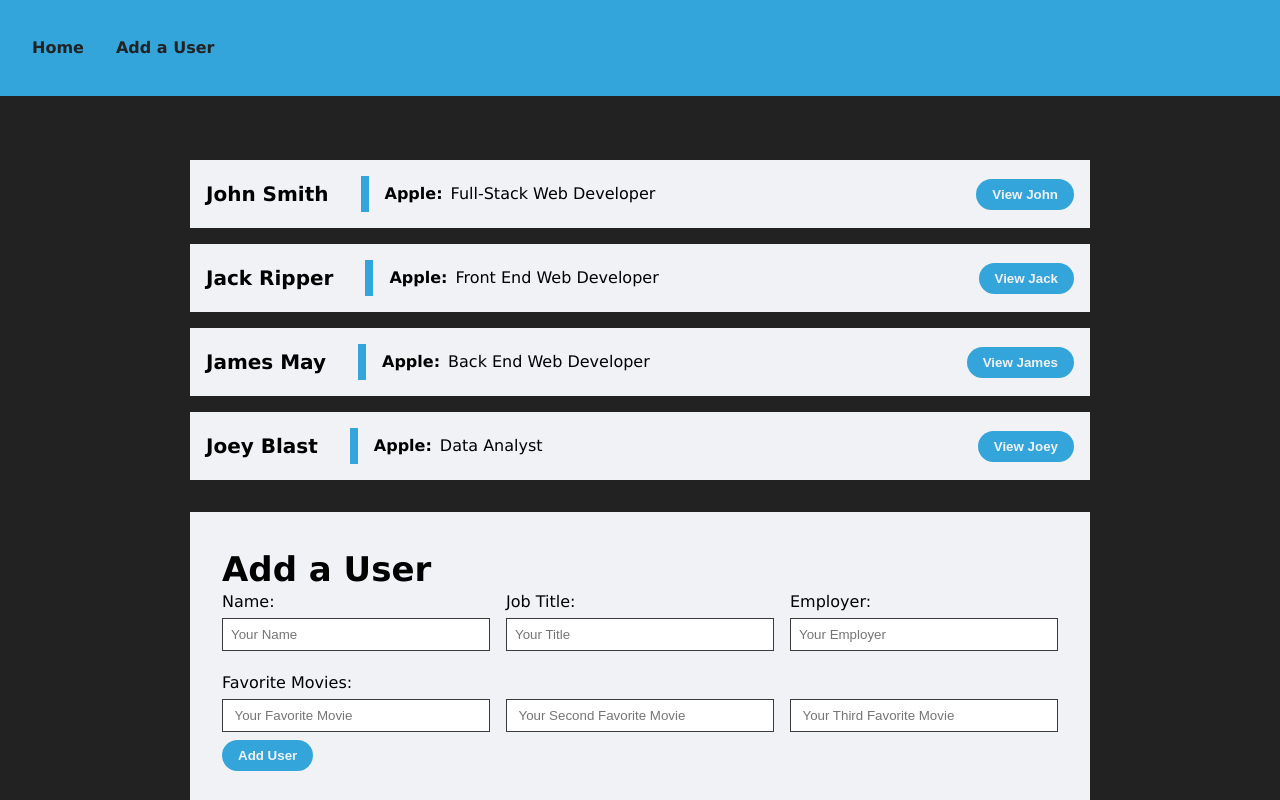
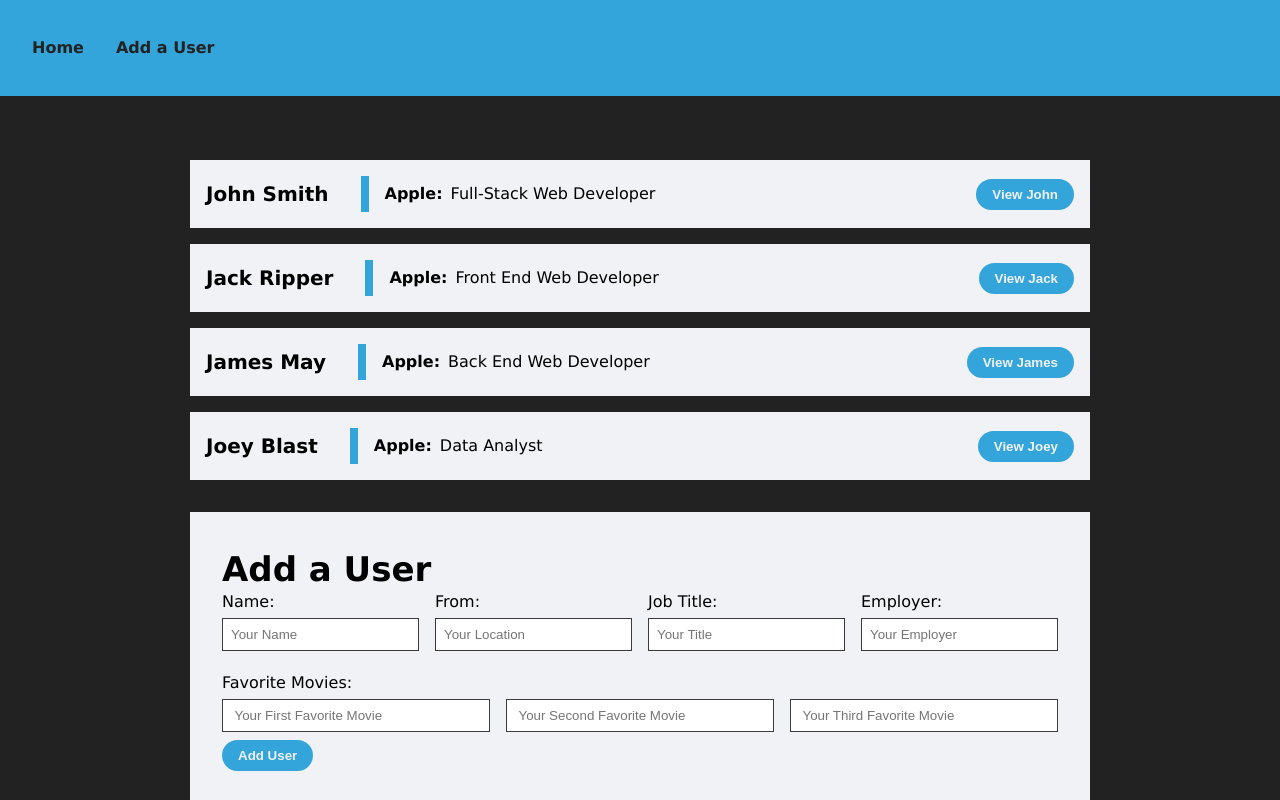
Before and after one commit to zackrogerst/user-directory, a React (Create React App) app: page / in a window 1280 px wide. Shown: the top 800 px of the page. Built offline with nearby package versions, Linux system fonts and the light colour scheme.

Commit message:
added stateful users and form, updates on add

```diff
--- a/src/App.jsx
+++ b/src/App.jsx
@@ -1,4 +1,4 @@
-import { Fragment } from "react";
+import { Fragment, useState } from "react";
 
 // import { Routes, Route, Navigate } from "react-router-dom";
 
@@ -12,9 +12,10 @@ import AddAUser from "./screens/AddAUser";
 import IndividualUser from "./screens/IndividualUser";
 import NotFound from "./screens/NotFound";
 
-import users from "./data/users";
+import db from "./data/db";
 
 function App() {
+	const [usersList, setUsersList] = useState(db);
 	return (
 		// <Layout>
 		// 	<Routes>
@@ -28,9 +29,9 @@ function App() {
 		<Fragment>
 			<Header />
 			<main>
-				<AllUsers users={users} />
-				<AddAUser />
-				<IndividualUser users={users} />
+				<AllUsers users={usersList} setUsers={setUsersList} />
+				<AddAUser users={usersList} setUsers={setUsersList} />
+				<IndividualUser users={usersList} setUsers={setUsersList} />
 				<NotFound />
 			</main>
 		</Fragment>
--- a/src/data/users.js
+++ b/src/data/db.jsx
@@ -1,4 +1,4 @@
-let users = [
+let db = [
 	{
 		id: 1,
 		name: "John Smith",
@@ -33,4 +33,4 @@ let users = [
 	}
 ];
 
-export default users;
+export default db;
--- a/src/screens/AddAUser.jsx
+++ b/src/screens/AddAUser.jsx
@@ -1,36 +1,127 @@
-import React from "react";
+import React, { useState, useEffect } from "react";
 
-const AddAUser = () => {
+const AddAUser = props => {
+	const { users, setUsers } = props;
+
+	const [newName, setNewName] = useState("");
+	const [newLocation, setNewLocation] = useState("");
+	const [newJob, setNewJob] = useState("");
+	const [newEmployer, setNewEmployer] = useState("");
+	const [newFav, setNewFav] = useState("");
+	const [newFav2, setNewFav2] = useState("");
+	const [newFav3, setNewFav3] = useState("");
+
+	const [newUser, setNewUser] = useState({
+		id: users.length + 1,
+		name: newName,
+		location: newLocation,
+		job: newJob,
+		employer: newEmployer,
+		movies: [newFav, newFav2, newFav3]
+	});
+
+	useEffect(() => {
+		setNewUser({
+			id: users.length + 1,
+			name: newName,
+			location: newLocation,
+			title: newJob,
+			employer: newEmployer,
+			movies: [newFav, newFav2, newFav3]
+		});
+	}, [users, newName, newLocation, newJob, newEmployer, newFav, newFav2, newFav3]);
+
+	function sendUsers() {
+		console.log(newUser);
+		if (
+			newName !== "" &&
+			newLocation !== "" &&
+			newJob !== "" &&
+			newEmployer !== "" &&
+			newFav !== "" &&
+			newFav2 !== "" &&
+			newFav3 !== ""
+		) {
+			setUsers([...users, newUser]);
+			console.table(users);
+		}
+	}
+
 	return (
 		<section className="form-container container">
 			<h2>Add a User</h2>
-			<form className="add-user-form">
+			<form className="add-user-form" onSubmit={e => e.preventDefault}>
 				<section className="add-user-form-top-row">
 					<div className="add-user-form-input-div">
-						<label for="name">Name:</label>
-						<input type="text" id="name" placeholder="Your Name" />
+						<label>Name:</label>
+						<input
+							type="text"
+							id="name"
+							placeholder="Your Name"
+							onChange={e => setNewName(e.target.value)}
+							required
+						/>
 					</div>
 
 					<div className="add-user-form-input-div">
-						<label for="job-title">Job Title:</label>
-						<input type="text" id="job-title" placeholder="Your Title" />
+						<label>From:</label>
+						<input
+							type="text"
+							id="location"
+							placeholder="Your Location"
+							onChange={e => setNewLocation(e.target.value)}
+							required
+						/>
 					</div>
 
 					<div className="add-user-form-input-div">
-						<label for="employer">Employer:</label>
-						<input type="text" id="employer" placeholder="Your Employer" />
+						<label>Job Title:</label>
+						<input
+							type="text"
+							id="job-title"
+							placeholder="Your Title"
+							onChange={e => setNewJob(e.target.value)}
+							required
+						/>
+					</div>
+
+					<div className="add-user-form-input-div">
+						<label>Employer:</label>
+						<input
+							type="text"
+							id="employer"
+							placeholder="Your Employer"
+							onChange={e => setNewEmployer(e.target.value)}
+							required
+						/>
 					</div>
 				</section>
 
-				<label for="movie">Favorite Movies:</label>
+				<label>Favorite Movies:</label>
 				<section className="add-user-form-movies-container">
-					<input id="movie" placeholder=" Your Favorite Movie" />
-					<input id="movie2" placeholder=" Your Second Favorite Movie" />
-					<input id="movie3" placeholder=" Your Third Favorite Movie" />
+					<input
+						id="movie"
+						placeholder=" Your First Favorite Movie"
+						onChange={e => setNewFav(e.target.value)}
+						required
+					/>
+
+					<input
+						id="movie2"
+						placeholder=" Your Second Favorite Movie"
+						onChange={e => setNewFav2(e.target.value)}
+						required
+					/>
+
+					<input
+						id="movie3"
+						placeholder=" Your Third Favorite Movie"
+						onChange={e => setNewFav3(e.target.value)}
+						required
+					/>
 				</section>
-
-				<button>Add User</button>
 			</form>
+			<button onClick={sendUsers}>Add User</button>
 		</section>
 	);
 };
--- a/src/screens/AllUsers.jsx
+++ b/src/screens/AllUsers.jsx
@@ -1,14 +1,20 @@
-import React from "react";
+import React, { useEffect } from "react";
 
 import UserPreview from "../components/UserPreview";
 
 const AllUsers = props => {
 	const { users } = props;
 
+	let display;
+
+	useEffect(() => {
+		display = users.map((e, i) => <UserPreview user={e} key={i} />);
+	}, [users]);
+
 	return (
 		<section className="all-users-container container">
 			{users.map((e, i) => (
-				<UserPreview user={e} />
+				<UserPreview user={e} key={i} />
 			))}
 		</section>
 	);
--- a/src/screens/IndividualUser.jsx
+++ b/src/screens/IndividualUser.jsx
@@ -2,8 +2,9 @@ import React, { useState } from "react";
 
 const IndividualUser = props => {
 	// const [user, setUser] = useState({});
+	const { users } = props;
 
-	const { id, name, location, title, employer, movies } = props.users[0];
+	const { id, name, location, title, employer, movies } = users[0];
 
 	return (
 		<section className="user-card container">
@@ -38,7 +39,7 @@ const IndividualUser = props => {
 
 				<section className="user-id-box">
 					<p className="user-id">
-						ID: {id}/{props.users.length}
+						ID: {id}/{users.length}
 					</p>
 				</section>
 			</article>
```
